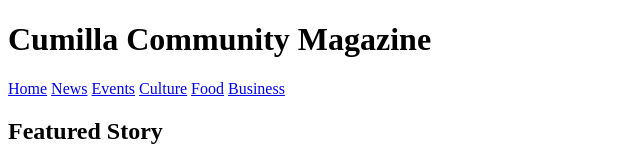
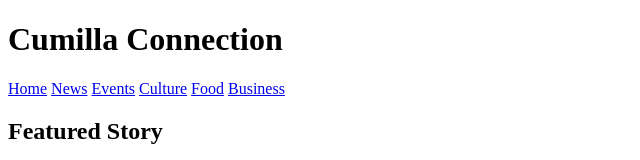
Before and after one commit to magazineshowcase/cumilla-connection, a plain HTML site: page index.html in a window 1280 px wide. Shown: the top 160 px of the page, without its empty margins (0-640 px from the left). Drawn offline with Linux system fonts and the light colour scheme; files that its build step writes are made by us from their sources; files whose address does not match are found by name.

Commit message:
index.html

```diff
--- a/index.html
+++ b/index.html
@@ -3,13 +3,13 @@
 <head>
   <meta charset="UTF-8" />
   <meta name="viewport" content="width=device-width, initial-scale=1" />
-  <title>Cumilla Community Magazine</title>
+  <title>Cumilla Connection</title>
   <link rel="stylesheet" href="css/style.css" />
 </head>
 <body>
   <header class="site-header">
     <div class="container">
-      <h1 class="logo">Cumilla Community Magazine</h1>
+      <h1 class="logo">Cumilla Connection</h1>
       <nav class="nav" id="navMenu">
         <a href="#">Home</a>
         <a href="#">News</a>
@@ -54,7 +54,7 @@
 
   <footer class="site-footer">
     <div class="container">
-      <p>&copy; 2025 Cumilla Community Magazine</p>
+      <p>&copy; 2025 Cumilla Cnnectione</p>
     </div>
   </footer>
 
```
